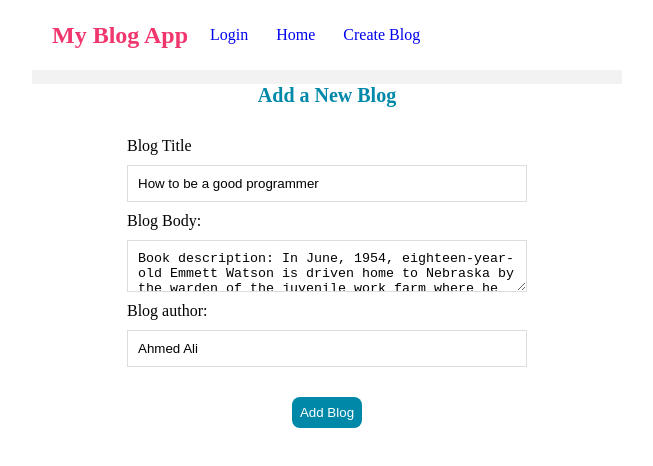
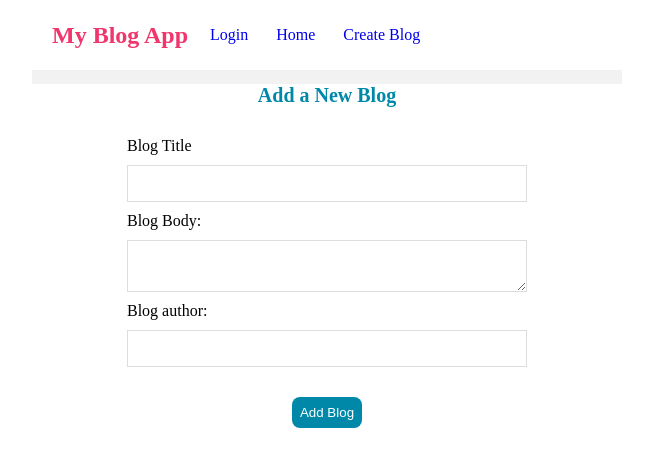
Before and after one commit to ahmedalli20/My-blog-website, a React (Create React App) app: page /blogs/CreateBlogs/edit/1 in a window 1280 px wide. Shown: the top 466 px of the page, without its empty margins (313-966 px from the left). Built offline with nearby package versions, Linux system fonts and the light colour scheme; no server answers; data requests are answered from the project's data file.

Commit message:
final comit

```diff
--- a/src/App.js
+++ b/src/App.js
@@ -16,7 +16,7 @@ const App = () => {
 
 
   const fetcher = () =>{
-      fetch("http://localhost:3000/blogs")
+      fetch("https://calm-newt-belt.cyclic.app/blogs")
       .then((response) => response.json())
       .then((data) => {
            console.log(data)
--- a/src/components/BlogDetails.js
+++ b/src/components/BlogDetails.js
@@ -12,8 +12,8 @@ const BlogDetails = ({blogs , fetcher}) => {
 
          const blogDetail = blogs.map((blog) => {
             // console.log(blog.title)
-            if (blog.id == id) {
-              return <div  key={blog.id} >
+            // if (blog.id == id)
+              return <div  key={id} >
 
                <h2>{blog.title}</h2>
                 <p>Written by {blog.author}</p>
@@ -21,7 +21,7 @@ const BlogDetails = ({blogs , fetcher}) => {
 
                </div>
               ;
-            }
+
           });
 
 
--- a/src/components/CreateBlogs.js
+++ b/src/components/CreateBlogs.js
@@ -26,7 +26,7 @@ const CreateBlogs = ({blogs , fetcher}) => {
 
     useEffect(()=>{
         if(id){
-            fetch(`http://localhost:3000/blogs/${id}`)
+            fetch(`https://calm-newt-belt.cyclic.app/blogs/${id}`)
             .then(resp=>resp.json())
             .then((item)=>{
                 setFormData(item);
@@ -39,7 +39,7 @@ const CreateBlogs = ({blogs , fetcher}) => {
         e.preventDefault();
 
 
-         fetch(`http://localhost:3000/blogs/${id ? '/'+id : ''}`, {
+         fetch(`https://calm-newt-belt.cyclic.app/blogs/${id ? '/'+id : ''}`, {
             method: id ? "PATCH" : "POST",
             headers: {"Content-Type": "application/json"},
             body: JSON.stringify(formData)
```
